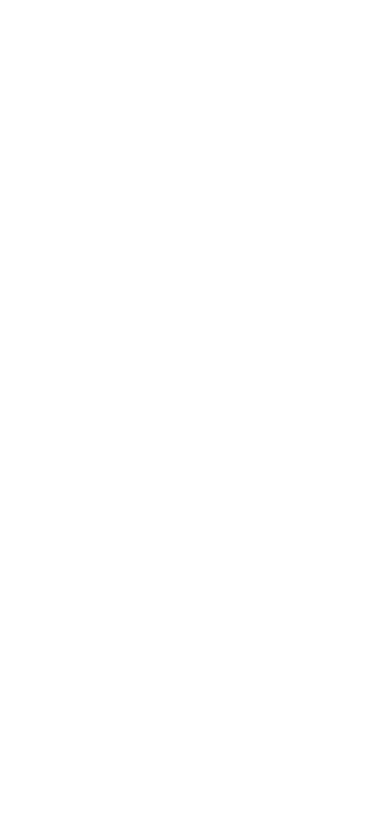
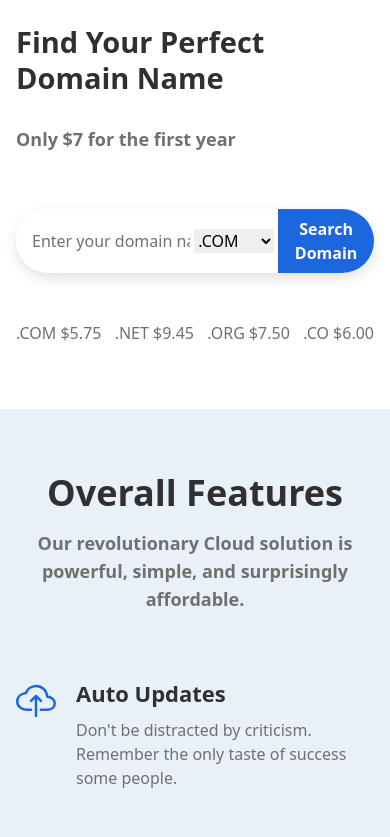
Before and after one commit to UsamaMansoor026/zapserve, a React (Vite) app: page / in a window 390 px wide. Shown: the part 960-1797 px from the top of the page. Before the commit the page ends 944 px from the top, so only its background shows below. Built offline with nearby package versions, Linux system fonts and the light colour scheme.

Commit message:
Hero section, Feature Section completed with responsiveness.

```diff
--- a/src/assets/index.js
+++ b/src/assets/index.js
@@ -3,6 +3,16 @@
 import cloud3 from "./cloud-3.webp";
 import cloud4 from "./cloud-4.webp";
 import cloud5 from "./cloud-5.webp";
+
+/* Icons */
+import {
+  IoCloudUploadOutline,
+  IoArchiveSharp,
+  IoGlobe,
+  IoShieldSharp,
+} from "react-icons/io5";
+import { HiOutlineAdjustmentsVertical } from "react-icons/hi2";
+import { FaHeadphones } from "react-icons/fa6";
 
 export const clouds = {
   cloud1,
@@ -11,3 +21,42 @@
   cloud4,
   cloud5,
 };
+
+export const features = [
+  {
+    id: 1,
+    title: "Auto Updates",
+    icon: IoCloudUploadOutline,
+    desc: "Don't be distracted by criticism. Remember the only taste of success some people.",
+  },
+  {
+    id: 2,
+    title: "Optimized software",
+    icon: HiOutlineAdjustmentsVertical,
+    desc: "Don't be distracted by criticism. Remember the only taste of success some people.",
+  },
+  {
+    id: 3,
+    title: "Daily Backups",
+    icon: IoArchiveSharp,
+    desc: "Don't be distracted by criticism. Remember the only taste of success some people.",
+  },
+  {
+    id: 4,
+    title: "Wide Networking",
+    icon: IoGlobe,
+    desc: "Don't be distracted by criticism. Remember the only taste of success some people.",
+  },
+  {
+    id: 5,
+    title: "Protected",
+    icon: IoShieldSharp,
+    desc: "Don't be distracted by criticism. Remember the only taste of success some people.",
+  },
+  {
+    id: 6,
+    title: "Free Support",
+    icon: FaHeadphones,
+    desc: "Don't be distracted by criticism. Remember the only taste of success some people.",
+  },
+];
--- /dev/null
+++ b/src/components/Features.jsx
@@ -0,0 +1,49 @@
+import React from "react";
+import SectionHeading from "./SectionHeading";
+import { features } from "../assets";
+import featurePattern from "../assets/herobottom.webp";
+
+const Features = () => {
+  return (
+    <section
+      className="pt-16 pb-[100px] global-padding relative bg-[#e8f1f8]"
+      id="features"
+    >
+      <SectionHeading className="text-5xl md:text-4xl text-center mb-4">
+        Overall Features
+      </SectionHeading>
+      <p className="text-lg text-textColor font-semibold text-center">
+        Our revolutionary Cloud solution is powerful, simple, and surprisingly
+        affordable.
+      </p>
+
+      {/* Features Cards */}
+      <div className="grid xsm:grid-cols-1 md:grid-cols-2 grid-cols-3 gap-10 py-16">
+        {features.length > 0 &&
+          features.map((feature) => (
+            <article
+              key={feature.id}
+              className="featureCard flex gap-5 duration-200"
+            >
+              <div className="mt-1">
+                <feature.icon className="w-10 h-10 text-primary" />
+              </div>
+              <div>
+                <h5 className="text-[22px] text-headingColor mb-2 font-semibold">
+                  {feature.title}
+                </h5>
+                <p className="text-base text-textColor">{feature.desc}</p>
+              </div>
+            </article>
+          ))}
+      </div>
+
+      {/* Pattern */}
+      <div className="absolute left-0 r-ght-0 bottom-[-15px] w-full">
+        <img src={featurePattern} alt="Wavy pattern" className="w-full" />
+      </div>
+    </section>
+  );
+};
+
+export default Features;
--- a/src/components/Hero.jsx
+++ b/src/components/Hero.jsx
@@ -1,10 +1,13 @@
 import React from "react";
 import heroImg from "../assets/heroimg.webp";
+import herobot from "../assets/herobottom.webp";
 import { clouds } from "../assets";
+import SectionHeading from "./SectionHeading";
 
 const Hero = () => {
   return (
-    <section className="hero global-padding relative overflow-x-hidden pt-16">
+    <>
+      <section className="hero global-padding relative overflow-x-hidden pt-16 pb-[90px]">
         {/* Flying Clouds */}
         <div className="absolute top-10 w-full">
           <img src={clouds.cloud1} alt="" className="flying-cloud cloud1" />
@@ -26,10 +29,10 @@
         <div className="grid grid-cols-2 md:grid-cols-1 items-center">
           {/* Left Side */}
           <div className="flex flex-col gap-6">
-          <h1 className="text-[86px] sm:text-[55px] leading-tight font-semibold">
+            <h1 className="text-[86px] xsm:text-[55px] leading-tight font-semibold">
               The Best <br /> Web Hosting
             </h1>
-          <h3 className="text-3xl sm:text-[23px] font-semibold">
+            <h3 className="text-3xl xsm:text-[23px] font-semibold">
               Starting at <span>$7.99</span> $2.95/month*
             </h3>
             <button className="max-w-[200px] w-full border text-primary border-white bg-white font-semibold text-xl rounded-full px-6 py-3 tracking-tighter duration-200 hover:bg-primary hover:border-primary hover:shadow-md hover:text-white">
@@ -38,7 +41,7 @@
           </div>
 
           {/* Right Side */}
-        <div className="sm:w-full md:w-[70%] w-full mx-auto overflow-hidden">
+          <div className="xsm:w-full md:w-[70%] w-full mx-auto overflow-hidden">
             <img
               src={heroImg}
               alt="Image"
@@ -46,7 +49,64 @@
             />
           </div>
         </div>
+
+        {/* Pattern */}
+        <div className="absolute left-0 r-ght-0 bottom-[-15px] w-full">
+          <img src={herobot} alt="Wavy pattern" className="w-full" />
+        </div>
       </section>
+
+      {/* Small Subsection */}
+      <section className="global-padding py-16 flex sm:flex-col sm:items-start sm:mx-auto sm:max-w-[80%] xsm:max-w-full items-center gap-8">
+        <div className="w-[30%] sm:w-full">
+          <SectionHeading className="mb-[28px] leading-tight text-[42px] md:text-[29px]">
+            Find Your Perfect Domain Name
+          </SectionHeading>
+          <h6 className="text-textColor font-semibold text-lg">
+            Only $7 for the first year
+          </h6>
+        </div>
+
+        {/*  */}
+        <div className="w-[70%] sm:w-full mt-6">
+          <form
+            action="#"
+            className="domainSearchBox pl-4 rounded-[35px] overflow-hidden flex items-center gap-1"
+          >
+            <input
+              type="text"
+              name="domainName"
+              id="domainName"
+              placeholder="Enter your domain name here"
+              className="w-[70%] border-none outline-none placeholder:text-textColor"
+            />
+            <select
+              name="domain"
+              id="domain"
+              className="max-w-[80px] w-full outline-none border-none"
+            >
+              <option value=".com">.COM</option>
+              <option value=".net">.NET</option>
+              <option value=".org">.ORG</option>
+              <option value=".co">.CO</option>
+            </select>
+            <button
+              type="submit"
+              className="bg-primary p-4 xsm:p-2 text-white w-[28%] sm:w-[40%] whitespace-nowrap xsm:whitespace-normal xsm:font-semibold"
+            >
+              Search Domain
+            </button>
+          </form>
+
+          <div className="flex items-center justify-between text-textColor mt-12">
+            <p>.COM $5.75</p>
+            <p>.NET $9.45</p>
+            <p>.ORG $7.50</p>
+            <p>.CO $6.00</p>
+          </div>
+        </div>
+      </section>
+    </>
   );
 };
 
--- /dev/null
+++ b/src/components/SectionHeading.jsx
@@ -0,0 +1,11 @@
+import React from "react";
+
+const SectionHeading = ({ children, className }) => {
+  return (
+    <div className={`text-headingColor font-semibold ${className}`}>
+      {children}
+    </div>
+  );
+};
+
+export default SectionHeading;
--- a/src/index.css
+++ b/src/index.css
@@ -10,6 +10,10 @@
 
 body {
   overflow-x: hidden;
+}
+
+img {
+  max-width: inherit;
 }
 
 /* Clouds */
@@ -92,7 +96,7 @@
 }
 
 .global-padding {
-  @apply px-16 md:px-8;
+  @apply px-16 md:px-8 xsm:px-4;
 }
 
 .header-padd-y {
@@ -125,8 +129,15 @@
   }
 }
 
-/* Hero Section */
 .hero {
   @apply bg-primary text-white duration-200;
   min-height: 100vh;
 }
+
+.domainSearchBox {
+  box-shadow: 0 5px 15px -2px rgba(0, 0, 0, 0.15);
+}
+
+.featureCard:hover div > h5 {
+  @apply text-primary;
+}
--- a/src/pages/Home.jsx
+++ b/src/pages/Home.jsx
@@ -1,10 +1,14 @@
 import React from "react";
 import Hero from "../components/Hero";
+import Features from "../components/Features";
 
 const Home = () => {
   return (
     <>
       <Hero />
+      <Features />
+
+      <h1 className="bg-red-300 mt-3">Maan Mansoor</h1>
     </>
   );
 };
--- a/tailwind.config.js
+++ b/tailwind.config.js
@@ -5,9 +5,12 @@
     extend: {
       colors: {
         primary: "#1c66de",
+        headingColor: "#303030",
+        textColor: "#707070",
       },
       screens: {
-        sm: { max: "570px" },
+        xsm: { max: "570px" },
+        sm: { max: "768px" },
         md: { max: "991px" },
       },
     },
```
Lines whose indentation alone changed are shown as unchanged.
